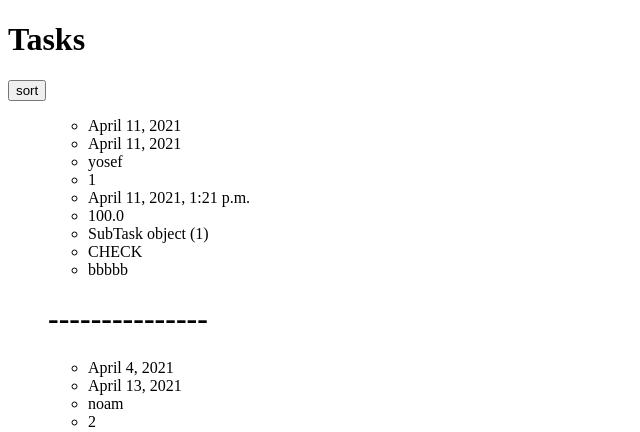
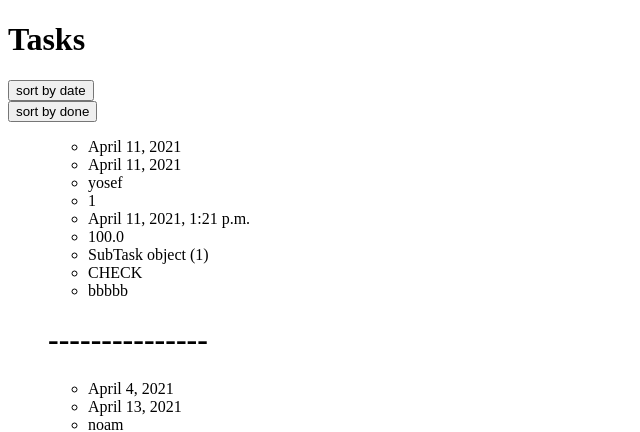
Before and after one commit to Dor-Azriel/Agile-Project-Management-Website, a Django app: page /tasks/ in a window 1280 px wide. Shown: the top 432 px of the page, without its empty margins (0-640 px from the left). Run offline with Django 3.2, Linux system fonts and the light colour scheme; data comes from the database, SQL or seed files in the repository.

Commit message:
fixed sortes update,and done/not done sort

```diff
--- a/mysite/urls.py
+++ b/mysite/urls.py
@@ -16,11 +16,12 @@ Including another URLconf
 from django.conf.urls import url
 from django.contrib import admin
 from django.urls import path
-from pages.views import task_views, task_sorted_by_date,home_view
+from pages.views import task_views, task_sorted_by_date,home_view,task_sorted_by_done
 urlpatterns = [
     path('', home_view),
     path('tasks/', task_views),
     path('admin/', admin.site.urls),
-    path('sort/', task_sorted_by_date),
+    path('sort_date/', task_sorted_by_date),
+    path('sort_done/', task_sorted_by_done),
     # url
 ]
--- a/pages/views.py
+++ b/pages/views.py
@@ -15,7 +15,10 @@ def task_views(request, *args, **kwargs):
 
 
 def task_sorted_by_date(request, *args, **kwargs):
-    obj = Task.objects.all()
-    obj = map(lambda x, y: min(x.startTime, y.startTime), obj )
+    obj = Task.objects.all().order_by("startTime");
+    return render(request, "task.html", {'tasks': obj})
 
-    return render(request, "task.html", {'tasks': obj, })
+
+def task_sorted_by_done(request, *args, **kwargs):
+    obj = Task.objects.all().order_by("workDone");
+    return render(request, "task.html", {'tasks': obj})
--- a/templates/task.html
+++ b/templates/task.html
@@ -6,8 +6,11 @@
     <h1>Tasks</h1>
 </head>
 <body>
-    <form action="http://127.0.0.1:8000/sort/" method="GET">
-        <input type="submit" value="sort">
+    <form action="http://127.0.0.1:8000/sort_date/" method="GET">
+        <input type="submit" value="sort by date">
+    </form>
+    <form action="http://127.0.0.1:8000/sort_done/" method="GET">
+        <input type="submit" value="sort by done">
     </form>
     <ul>
         {% for t in tasks %}
```
